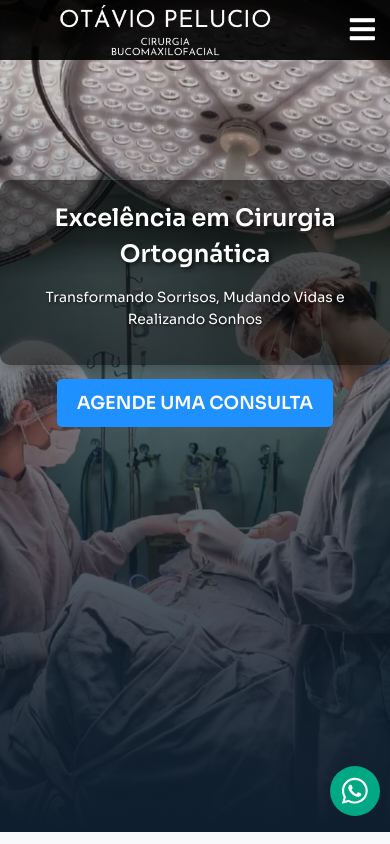
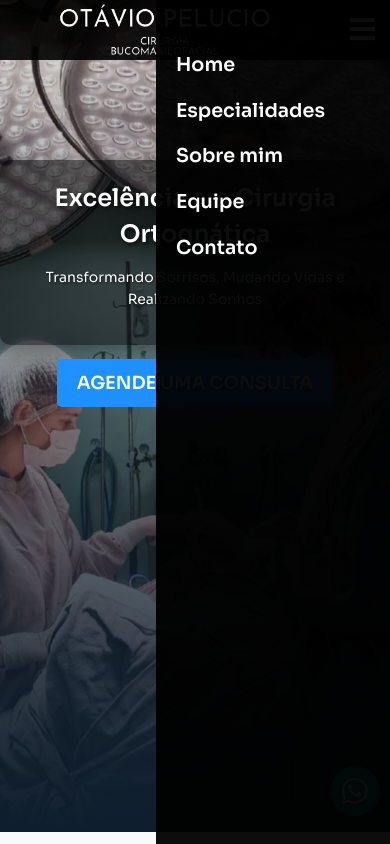
Before and after one commit to DeveloperLucas2512/otaviodentista, a plain HTML site: page index.html in a window 390 px wide. Both pictures are taken after a click on the element 362 px from the left and 30 px from the top of the page. Drawn offline with nearby package versions, Linux system fonts and the light colour scheme.

Commit message:
header implementado com menu lateral - responsividade

```diff
--- a/header.css
+++ b/header.css
@@ -63,36 +63,56 @@
   font-size: 2rem;
 }
 
-/* Menu Mobile */
+/* Links do Menu Mobile */
 .mobile-menu {
   position: fixed;
   top: 0;
   right: 0;
-  width: 70%;
+  width: 60%;
   height: 100%;
   background: rgba(0, 0, 0, 0.95);
   display: none;
   flex-direction: column;
-  align-items: center;
-  padding: 100px 20px;
+  align-items: flex-start;
+  padding: 50px 20px;
   z-index: 1001;
 }
 
-/* Links do Menu Mobile */
 .mobile-menu-links {
   list-style: none;
   padding: 0;
   margin: 0;
   display: flex;
   flex-direction: column;
-  gap: 20px;
+  gap: 15px;
+  width: 100%;
 }
 
 .mobile-menu-links li a {
   text-decoration: none;
   color: white;
   font-weight: bold;
-  font-size: 1.5rem;
+  font-size: 1.2rem;
+}
+
+/* Animação de entrada do menu mobile */
+.mobile-menu.active {
+  display: flex;
+  animation: slideIn 0.3s forwards;
+}
+
+@keyframes slideIn {
+  0% {
+    transform: translateX(100%);
+  }
+  100% {
+    transform: translateX(0);
+  }
+}
+
+/* Espaçamento da seção hero para não ser sobreposto pelo header */
+.hero {
+  margin-top: 100px; /* Espaço suficiente para não ser sobreposto pelo header fixo */
 }
 
 /* Responsividade */
@@ -112,28 +132,12 @@
   }
 
   .header-logo img {
-    width: 281px;
+    width: 280px;
     height: auto;
     margin: 5px;
   }
-}
 
-/* Animação de entrada do menu mobile */
-.mobile-menu.active {
-  display: flex;
-  animation: slideIn 0.3s forwards;
-}
-
-@keyframes slideIn {
-  0% {
-    transform: translateX(100%);
-  }
-  100% {
-    transform: translateX(0);
+  .mobile-menu {
+    padding-top: 50px; /* Reduz a altura do padding para subir os itens */
   }
 }
-
-/* Espaçamento da seção hero para não ser sobreposto pelo header */
-.hero {
-  margin-top: 120px; /* Espaço suficiente para não ser sobreposto pelo header fixo */
-}
--- a/index.html
+++ b/index.html
@@ -135,7 +135,7 @@
     <div>
       <section>
         <div class="scroll">
-          <div class="carousel-container">
+          <div class="carousel-container" id="especialidades">
             <!-- Setas para Navegação -->
             <button class="carousel-arrow left-arrow" id="prevBtn">
               &#8249;
--- a/script.js
+++ b/script.js
@@ -1,12 +1,12 @@
 document.addEventListener("DOMContentLoaded", function () {
   // MENU MOBILE
-  const menuIcon = document.querySelector(".mobile-menu-icon");
+  const menuIcon = document.querySelector(".menu-icon");
   const mobileMenu = document.querySelector(".mobile-menu");
 
   // Abre/Fecha o Menu Mobile ao clicar no ícone do menu
   if (menuIcon && mobileMenu) {
     menuIcon.addEventListener("click", () => {
-      mobileMenu.classList.toggle("hidden");
+      mobileMenu.classList.toggle("active");
     });
 
     // Fechar o menu ao clicar fora do menu e do ícone
@@ -15,7 +15,7 @@ document.addEventListener("DOMContentLoaded", function () {
         !mobileMenu.contains(event.target) &&
         !menuIcon.contains(event.target)
       ) {
-        mobileMenu.classList.add("hidden");
+        mobileMenu.classList.remove("active");
       }
     });
   }
```
